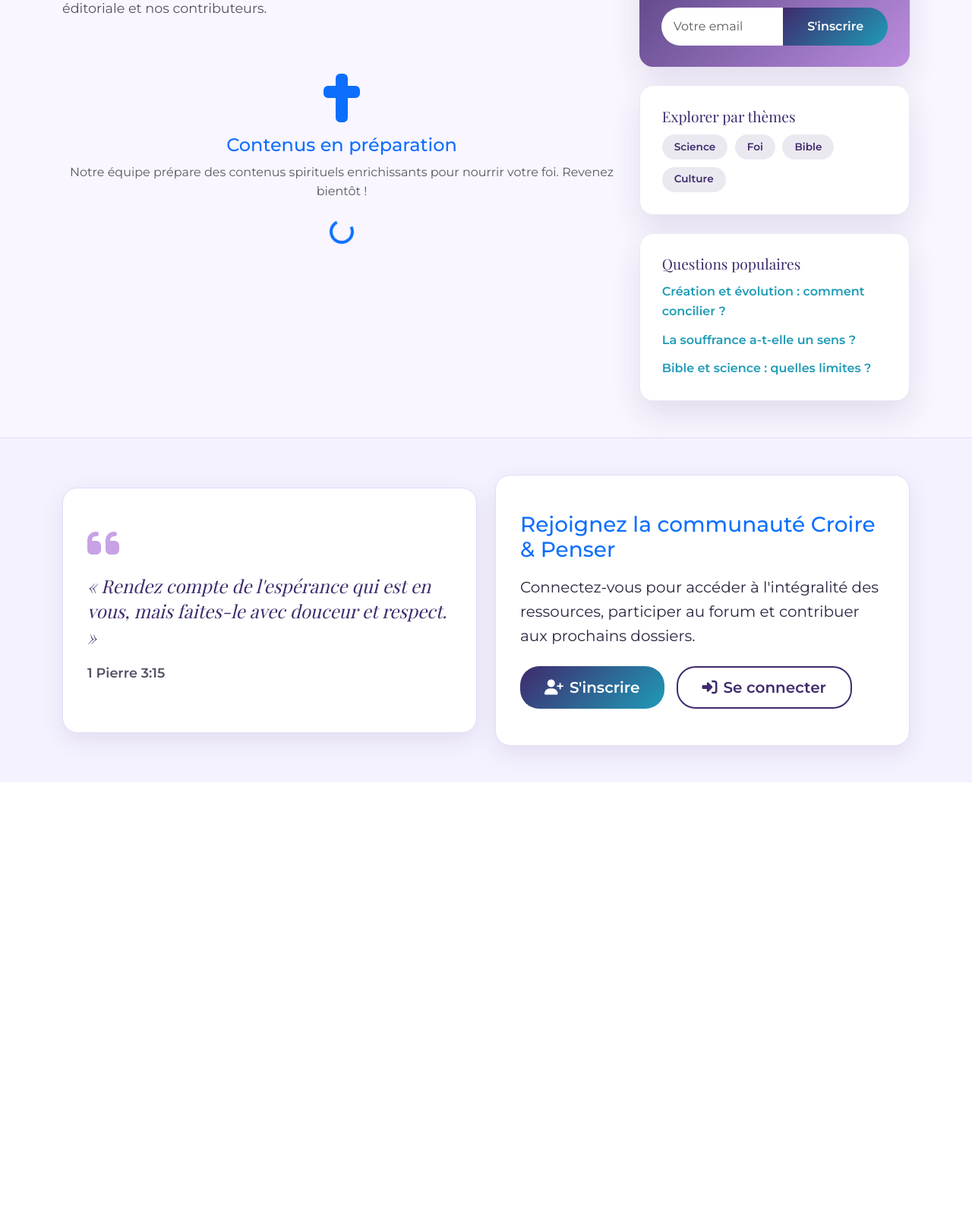
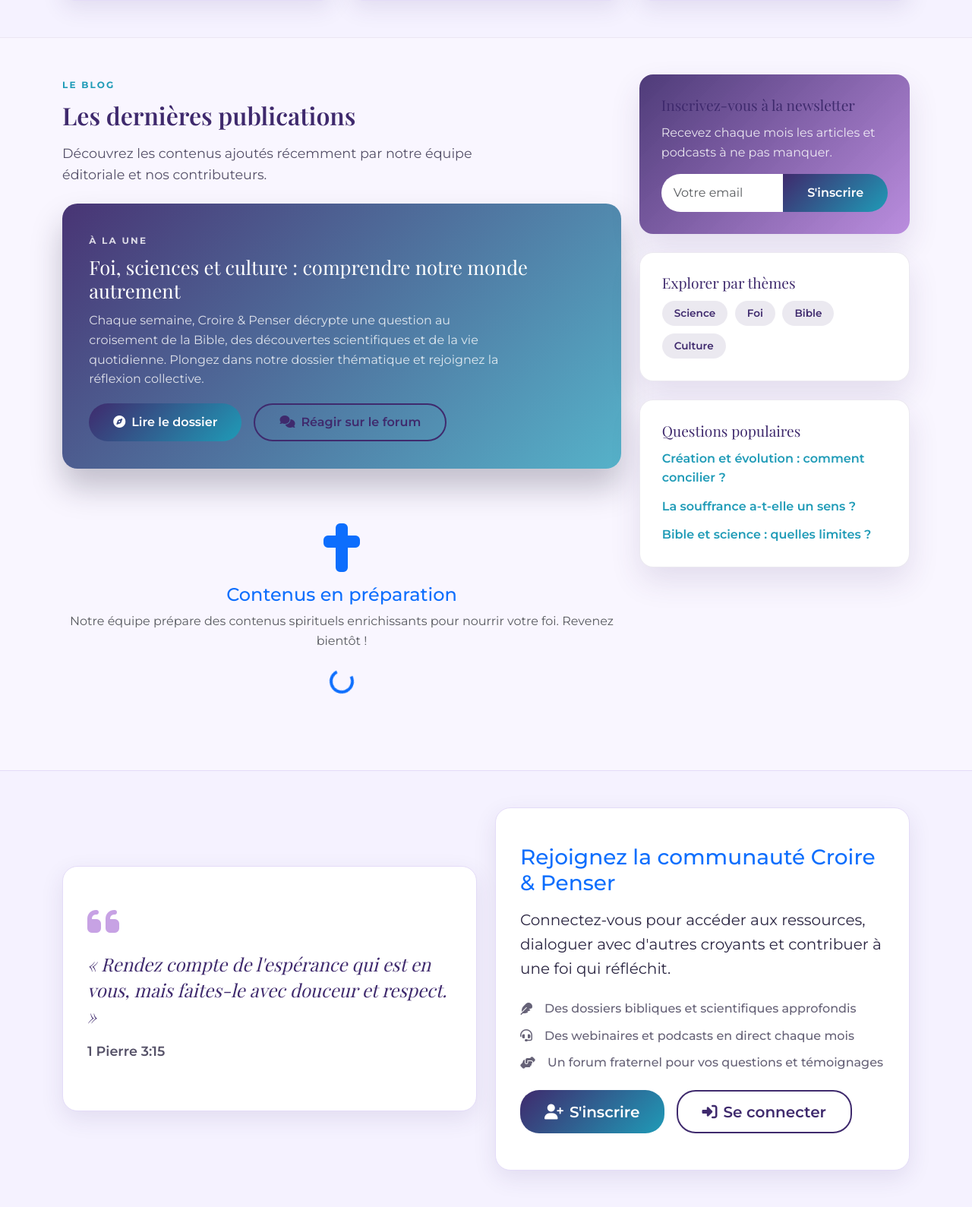
Before and after one commit to JonathanK-N/Plateforme-Foi-et-Raison, a Flask app: page / in a window 1280 px wide. Shown: the part 2299-3888 px from the top of the page at 76% size. Before the commit the page ends 3329 px from the top, so only its background shows below. Run offline with Flask 3, Linux system fonts and the light colour scheme; data that the repository does not hold is empty; some libraries are stand-ins or nearby versions.

Commit message:
mise a jour

```diff
--- a/frontend/static/css/style.css
+++ b/frontend/static/css/style.css
@@ -716,6 +739,37 @@ body {
     transform: translateY(-1px);
 }
 
+.featured-highlight {
+    background: linear-gradient(135deg, rgba(63, 42, 109, 0.95), rgba(31, 155, 183, 0.75));
+    border-radius: 20px;
+    padding: 2.2rem;
+    margin-bottom: 2rem;
+    color: var(--white);
+    box-shadow: 0 25px 40px rgba(31, 26, 52, 0.25);
+}
+
+.featured-eyebrow {
+    display: inline-block;
+    font-weight: 700;
+    letter-spacing: 0.18em;
+    text-transform: uppercase;
+    font-size: 0.75rem;
+    margin-bottom: 0.6rem;
+    color: rgba(255, 255, 255, 0.8);
+}
+
+.featured-title {
+    font-family: 'Playfair Display', serif;
+    font-size: 1.6rem;
+    margin-bottom: 0.75rem;
+}
+
+.featured-text {
+    color: rgba(255, 255, 255, 0.82);
+    margin-bottom: 1.2rem;
+    max-width: 560px;
+}
+
 /* Communauté */
 .community-section {
     background: var(--bg-light);
@@ -736,6 +790,21 @@ body {
     border-radius: 20px;
     box-shadow: 0 10px 30px rgba(63, 42, 109, 0.1);
     border: 1px solid var(--border-color);
+}
+
+.cta-list {
+    list-style: none;
+    padding: 0;
+    margin: 0 0 1.5rem 0;
+    color: rgba(43, 38, 66, 0.72);
+}
+
+.cta-list li {
+    display: flex;
+    align-items: center;
+    gap: 0.5rem;
+    font-weight: 500;
+    margin-bottom: 0.6rem;
 }
 
 .verse-quote {
--- a/frontend/static/js/animations.js
+++ b/frontend/static/js/animations.js
@@ -78,7 +78,7 @@ function enhanceAnimatedElements() {
             card.style.transitionDelay = `${index * 0.1}s`;
         });
 
-        const heroElements = document.querySelectorAll('.hero-content, .hero-featured-card, .hero-highlight-pills .pill, .hero-meta span');
+        const heroElements = document.querySelectorAll('.hero-content, .hero-featured-card, .hero-highlight-pills .pill, .hero-stat');
         heroElements.forEach((element, index) => {
             element.classList.add('animate-on-scroll');
             element.style.transitionDelay = `${0.1 + index * 0.1}s`;
@@ -88,6 +88,18 @@ function enhanceAnimatedElements() {
         introItems.forEach((item, index) => {
             item.classList.add('animate-on-scroll');
             item.style.transitionDelay = `${index * 0.15}s`;
+        });
+
+        const highlightedBlocks = document.querySelectorAll('.featured-highlight, .cta-section, .sidebar-card');
+        highlightedBlocks.forEach((block, index) => {
+            block.classList.add('animate-on-scroll');
+            block.style.transitionDelay = `${index * 0.1}s`;
+        });
+
+        const ctaItems = document.querySelectorAll('.cta-list li');
+        ctaItems.forEach((item, index) => {
+            item.classList.add('animate-on-scroll');
+            item.style.transitionDelay = `${0.2 + index * 0.1}s`;
         });
 
         animateOnScroll();
--- a/frontend/templates/index.html
+++ b/frontend/templates/index.html
@@ -182,24 +182,41 @@
                         <div class="col-lg-7">
                             <div class="hero-content text-white">
                                 <span class="hero-eyebrow">Croire & Penser</span>
-                                <h1 class="display-4 fw-bold mb-3">Réconcilier la foi et l'intelligence</h1>
-                                <p class="hero-subtitle">Articles, dossiers et podcasts pour ancrer la réflexion biblique face aux questions scientifiques et culturelles d'aujourd'hui.</p>
+                                <h1 class="display-4 fw-bold mb-3">Réconcilier la foi et la pensée biblique</h1>
+                                <p class="hero-subtitle">Analyses, dossiers et podcasts pour éclairer les enjeux scientifiques, culturels et spirituels à la lumière de l'Écriture.</p>
+
                                 <div class="hero-highlight-pills">
                                     <span class="pill"><i class="fas fa-flask"></i>Foi & sciences</span>
                                     <span class="pill"><i class="fas fa-book-open"></i>Études bibliques</span>
                                     <span class="pill"><i class="fas fa-brain"></i>Culture & pensée</span>
+                                    <span class="pill"><i class="fas fa-people-group"></i>Communauté</span>
                                 </div>
-                                <div class="hero-buttons d-flex flex-wrap gap-3">
+
+                                <div class="hero-buttons d-flex flex-wrap gap-3 align-items-center">
                                     <button class="btn btn-light btn-lg px-4" onclick="showContents()">
-                                        <i class="fas fa-compass me-2"></i>Explorer nos contenus
+                                        <i class="fas fa-compass me-2"></i>Explorer nos dossiers
                                     </button>
                                     <button class="btn btn-outline-light btn-lg px-4" onclick="showQuestions()">
                                         <i class="fas fa-question-circle me-2"></i>Poser une question
                                     </button>
+                                    <button class="btn btn-link text-white hero-link" onclick="showPrayers()">
+                                        <i class="fas fa-praying-hands me-2"></i>Espace prière
+                                    </button>
                                 </div>
+
                                 <div class="hero-meta mt-4">
-                                    <span><i class="fas fa-podcast"></i>Podcast hebdomadaire</span>
-                                    <span><i class="fas fa-calendar-alt"></i>Rencontres en ligne</span>
+                                    <div class="hero-stat">
+                                        <span class="hero-stat-number">120+</span>
+                                        <span class="hero-stat-label">ressources croisées foi & science</span>
+                                    </div>
+                                    <div class="hero-stat">
+                                        <span class="hero-stat-number">Hebdo</span>
+                                        <span class="hero-stat-label">Podcast "Penser la foi aujourd'hui"</span>
+                                    </div>
+                                    <div class="hero-stat">
+                                        <span class="hero-stat-number">Forum</span>
+                                        <span class="hero-stat-label">Questions pastorales & enjeux culturels</span>
+                                    </div>
                                 </div>
                             </div>
                         </div>
@@ -329,6 +346,19 @@
                         <h2 class="section-title">Les dernières publications</h2>
                         <p class="section-subtitle">Découvrez les contenus ajoutés récemment par notre équipe éditoriale et nos contributeurs.</p>
                     </div>
+                    <div class="featured-highlight animate-on-scroll mb-4">
+                        <span class="featured-eyebrow">À la une</span>
+                        <h3 class="featured-title">Foi, sciences et culture : comprendre notre monde autrement</h3>
+                        <p class="featured-text">Chaque semaine, Croire & Penser décrypte une question au croisement de la Bible, des découvertes scientifiques et de la vie quotidienne. Plongez dans notre dossier thématique et rejoignez la réflexion collective.</p>
+                        <div class="d-flex flex-wrap gap-3">
+                            <button class="btn btn-primary" onclick="showContents()">
+                                <i class="fas fa-compass me-2"></i>Lire le dossier
+                            </button>
+                            <button class="btn btn-outline-primary" onclick="showQuestions()">
+                                <i class="fas fa-comments me-2"></i>Réagir sur le forum
+                            </button>
+                        </div>
+                    </div>
                     <div class="row g-4" id="recentContentGrid">
                         <!-- Contenu généré dynamiquement -->
                     </div>
@@ -381,7 +411,12 @@
                         <div class="col-lg-6">
                             <div class="cta-section text-center text-lg-start">
                                 <h3 class="text-primary mb-3">Rejoignez la communauté Croire & Penser</h3>
-                                <p class="lead mb-4">Connectez-vous pour accéder à l'intégralité des ressources, participer au forum et contribuer aux prochains dossiers.</p>
+                                <p class="lead mb-4">Connectez-vous pour accéder aux ressources, dialoguer avec d'autres croyants et contribuer à une foi qui réfléchit.</p>
+                                <ul class="cta-list">
+                                    <li><i class="fas fa-feather me-2"></i>Des dossiers bibliques et scientifiques approfondis</li>
+                                    <li><i class="fas fa-headset me-2"></i>Des webinaires et podcasts en direct chaque mois</li>
+                                    <li><i class="fas fa-hands-helping me-2"></i>Un forum fraternel pour vos questions et témoignages</li>
+                                </ul>
                                 <div class="d-flex flex-column flex-md-row gap-3 justify-content-md-start">
                                     <button class="btn btn-primary btn-lg" data-bs-toggle="modal" data-bs-target="#registerModal">
                                         <i class="fas fa-user-plus me-2"></i>S'inscrire
```
Also changed, not shown: other parts of frontend/static/css/style.css (+81 -7 lines). Lines whose indentation alone changed are shown as unchanged.
